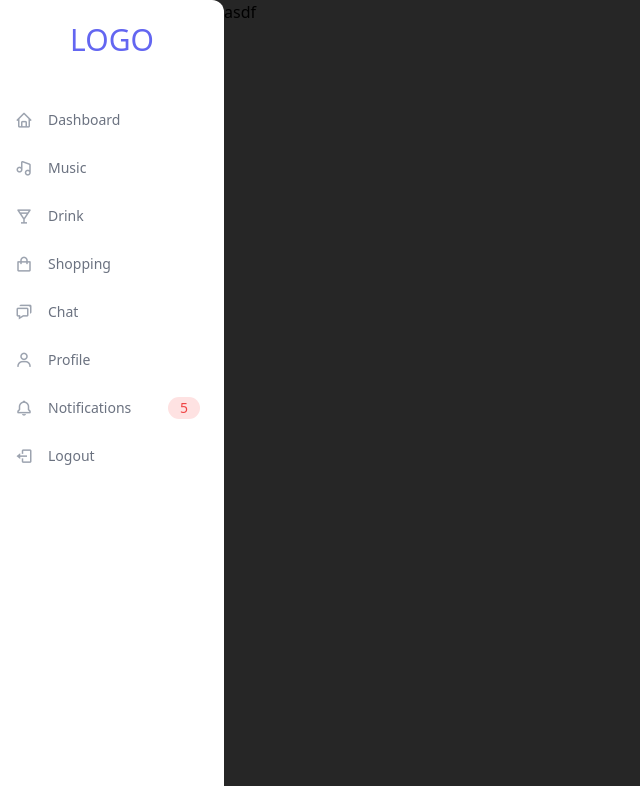
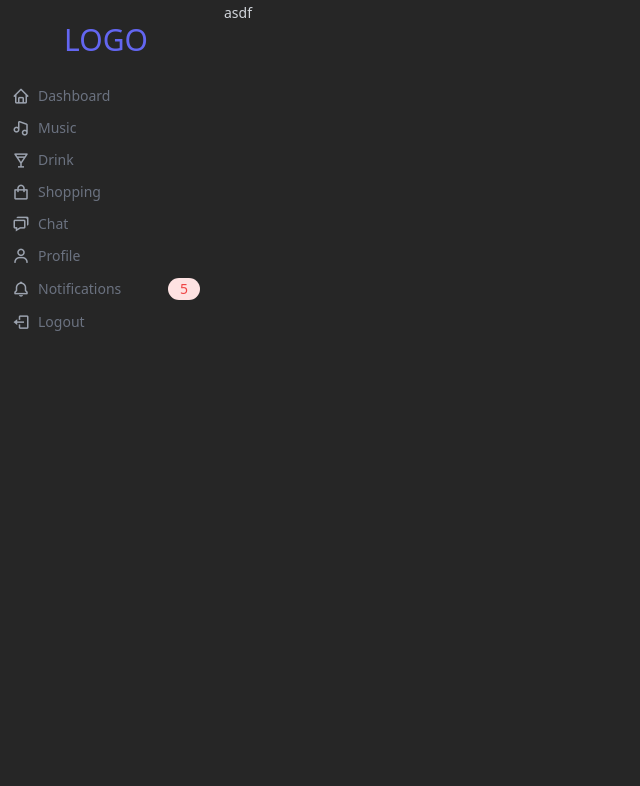
Before and after one commit to edadma/react-tailwind, a React (Create React App) app: page / in a window 1280 px wide. Shown: the top 786 px of the page, without its empty margins (0-640 px from the left). Built offline with nearby package versions, Linux system fonts and the light colour scheme.

Commit message:
cont coding layout

```diff
--- a/src/Demo.tsx
+++ b/src/Demo.tsx
@@ -31,6 +31,7 @@ import { CB3Theme } from './themes/CB3Theme'
 import { ThemeSwitcher } from './ThemeSwitcher'
 import { Home } from './Icons'
 import * as yup from 'yup'
+import { Content, RowLayout, Sider } from './Layout'
 
 const data = [
   {
@@ -74,95 +75,93 @@ export const Demo: React.FC = () => {
   return (
     <ThemeProvider>
       <ModeProvider>
+        <RowLayout>
+          <Sider width={56}>
             <link rel="stylesheet" href="https://unpkg.com/boxicons@2.0.7/css/boxicons.min.css" />
 
-        <div className="min-h-screen flex flex-row">
-          <div className="flex flex-col w-56 bg-white rounded-r-xl overflow-hidden">
             <div className="flex items-center justify-center h-20">
               <h1 className="text-3xl uppercase text-indigo-500">Logo</h1>
             </div>
-            <div className="py-4">
             <a
               href="#"
-                className="flex flex-row items-center h-12 transform hover:translate-x-2 transition-transform ease-in duration-200 text-gray-500 hover:text-gray-800"
+              className="py-1.5 flex flex-row items-center hover:translate-x-2 transition-transform ease-in duration-200 text-gray-500 hover:text-gray-800"
             >
-                <span className="inline-flex items-center justify-center h-12 w-12 text-lg text-gray-400">
+              <span className="inline-flex items-center justify-center mr-2 text-lg text-gray-400">
                 <i className="bx bx-home"></i>
               </span>
               <span className="text-sm font-medium">Dashboard</span>
             </a>
             <a
               href="#"
-                className="flex flex-row items-center h-12 transform hover:translate-x-2 transition-transform ease-in duration-200 text-gray-500 hover:text-gray-800"
+              className="py-1.5 flex flex-row items-center hover:translate-x-2 transition-transform ease-in duration-200 text-gray-500 hover:text-gray-800"
             >
-                <span className="inline-flex items-center justify-center h-12 w-12 text-lg text-gray-400">
+              <span className="inline-flex items-center justify-center mr-2 text-lg text-gray-400">
                 <i className="bx bx-music"></i>
               </span>
               <span className="text-sm font-medium">Music</span>
             </a>
             <a
               href="#"
-                className="flex flex-row items-center h-12 transform hover:translate-x-2 transition-transform ease-in duration-200 text-gray-500 hover:text-gray-800"
+              className="py-1.5 flex flex-row items-center hover:translate-x-2 transition-transform ease-in duration-200 text-gray-500 hover:text-gray-800"
             >
-                <span className="inline-flex items-center justify-center h-12 w-12 text-lg text-gray-400">
+              <span className="inline-flex items-center justify-center mr-2 text-lg text-gray-400">
                 <i className="bx bx-drink"></i>
               </span>
               <span className="text-sm font-medium">Drink</span>
             </a>
             <a
               href="#"
-                className="flex flex-row items-center h-12 transform hover:translate-x-2 transition-transform ease-in duration-200 text-gray-500 hover:text-gray-800"
+              className="py-1.5 flex flex-row items-center hover:translate-x-2 transition-transform ease-in duration-200 text-gray-500 hover:text-gray-800"
             >
-                <span className="inline-flex items-center justify-center h-12 w-12 text-lg text-gray-400">
+              <span className="inline-flex items-center justify-center mr-2 text-lg text-gray-400">
                 <i className="bx bx-shopping-bag"></i>
               </span>
               <span className="text-sm font-medium">Shopping</span>
             </a>
             <a
               href="#"
-                className="flex flex-row items-center h-12 transform hover:translate-x-2 transition-transform ease-in duration-200 text-gray-500 hover:text-gray-800"
+              className="py-1.5 flex flex-row items-center hover:translate-x-2 transition-transform ease-in duration-200 text-gray-500 hover:text-gray-800"
             >
-                <span className="inline-flex items-center justify-center h-12 w-12 text-lg text-gray-400">
+              <span className="inline-flex items-center justify-center mr-2 text-lg text-gray-400">
                 <i className="bx bx-chat"></i>
               </span>
               <span className="text-sm font-medium">Chat</span>
             </a>
             <a
               href="#"
-                className="flex flex-row items-center h-12 transform hover:translate-x-2 transition-transform ease-in duration-200 text-gray-500 hover:text-gray-800"
+              className="py-1.5 flex flex-row items-center hover:translate-x-2 transition-transform ease-in duration-200 text-gray-500 hover:text-gray-800"
             >
-                <span className="inline-flex items-center justify-center h-12 w-12 text-lg text-gray-400">
+              <span className="inline-flex items-center justify-center mr-2 text-lg text-gray-400">
                 <i className="bx bx-user"></i>
               </span>
               <span className="text-sm font-medium">Profile</span>
             </a>
             <a
               href="#"
-                className="flex flex-row items-center h-12 transform hover:translate-x-2 transition-transform ease-in duration-200 text-gray-500 hover:text-gray-800"
+              className="py-1.5 flex flex-row items-center hover:translate-x-2 transition-transform ease-in duration-200 text-gray-500 hover:text-gray-800"
             >
-                <span className="inline-flex items-center justify-center h-12 w-12 text-lg text-gray-400">
+              <span className="inline-flex items-center justify-center mr-2 text-lg text-gray-400">
                 <i className="bx bx-bell"></i>
               </span>
               <span className="text-sm font-medium">Notifications</span>
-                <span className="ml-auto mr-6 text-sm bg-red-100 rounded-full px-3 py-px text-red-500">
+              <span className="ml-auto text-sm bg-red-100 rounded-full px-3 py-px text-red-500">
                 5
               </span>
             </a>
-              <div>
             <a
               href="#"
-                  className="flex flex-row items-center h-12 transform hover:translate-x-2 transition-transform ease-in duration-200 text-gray-500 hover:text-gray-800"
+              className="py-1.5 flex flex-row items-center hover:translate-x-2 transition-transform ease-in duration-200 text-gray-500 hover:text-gray-800"
             >
-                  <span className="inline-flex items-center justify-center h-12 w-12 text-lg text-gray-400">
+              <span className="inline-flex items-center justify-center mr-2 text-lg text-gray-400">
                 <i className="bx bx-log-out"></i>
               </span>
               <span className="text-sm font-medium">Logout</span>
             </a>
-              </div>
-            </div>
-          </div>
-          <div className="flex-1">asdf</div>
-        </div>
+          </Sider>
+          <Content>
+            <Text>asdf</Text>
+          </Content>
+        </RowLayout>
         <Card>
           <Space>
             <ModeSwitcher />
--- a/src/Layout.tsx
+++ b/src/Layout.tsx
@@ -33,21 +33,21 @@ export const Content: FC<ContentProps> = (props) => {
 interface SiderProps
   extends React.DetailedHTMLProps<React.HTMLAttributes<HTMLDivElement>, HTMLDivElement> {
   rounded?: boolean
-  border?: boolean
-  width?: string
-  bg?: Color
+  width?: number | false
 }
 
 export const Sider: FC<SiderProps> = (props) => {
-  const { children, className, rounded, bg, width, ...other } = props
-  // const { theme } = useTheme()
+  const { children, className, rounded, width, ...other } = props
+  const { theme } = useTheme()
 
   return (
     <div
-      className={`flex flex-col w-56 bg-white rounded-r-xl overflow-hidden ${className || ''}`}
+      className={`${theme.component.sider.style} ${optionProps(theme, props, 'sider', 'rounded')} ${
+        width ? theme.width[width] : ''
+      } ${className || ''}`}
       {...other}
     >
-      <div className="py-4">{children}</div>
+      {children}
     </div>
   )
 }
--- a/src/themes/DefaultTheme.ts
+++ b/src/themes/DefaultTheme.ts
@@ -47,6 +47,18 @@ export const DefaultTheme = {
     center: 'text-center',
     right: 'text-right',
     justify: 'text-justify',
+  },
+  width: {
+    40: 'w-40',
+    44: 'w-44',
+    48: 'w-48',
+    52: 'w-52',
+    56: 'w-56',
+    60: 'w-60',
+    64: 'w-64',
+    72: 'w-72',
+    80: 'w-80',
+    96: 'w-96',
   },
   component: {
     button: {
@@ -513,5 +525,14 @@ export const DefaultTheme = {
         hoverable: false,
       },
     },
+    sider: {
+      style: 'flex flex-col pr-6 pl-3 overflow-hidden',
+      options: {
+        rounded: 'rounded-r-xl',
+      },
+      default: {
+        rounded: false,
+      },
+    },
   },
 }
```
Lines whose indentation alone changed are shown as unchanged.
